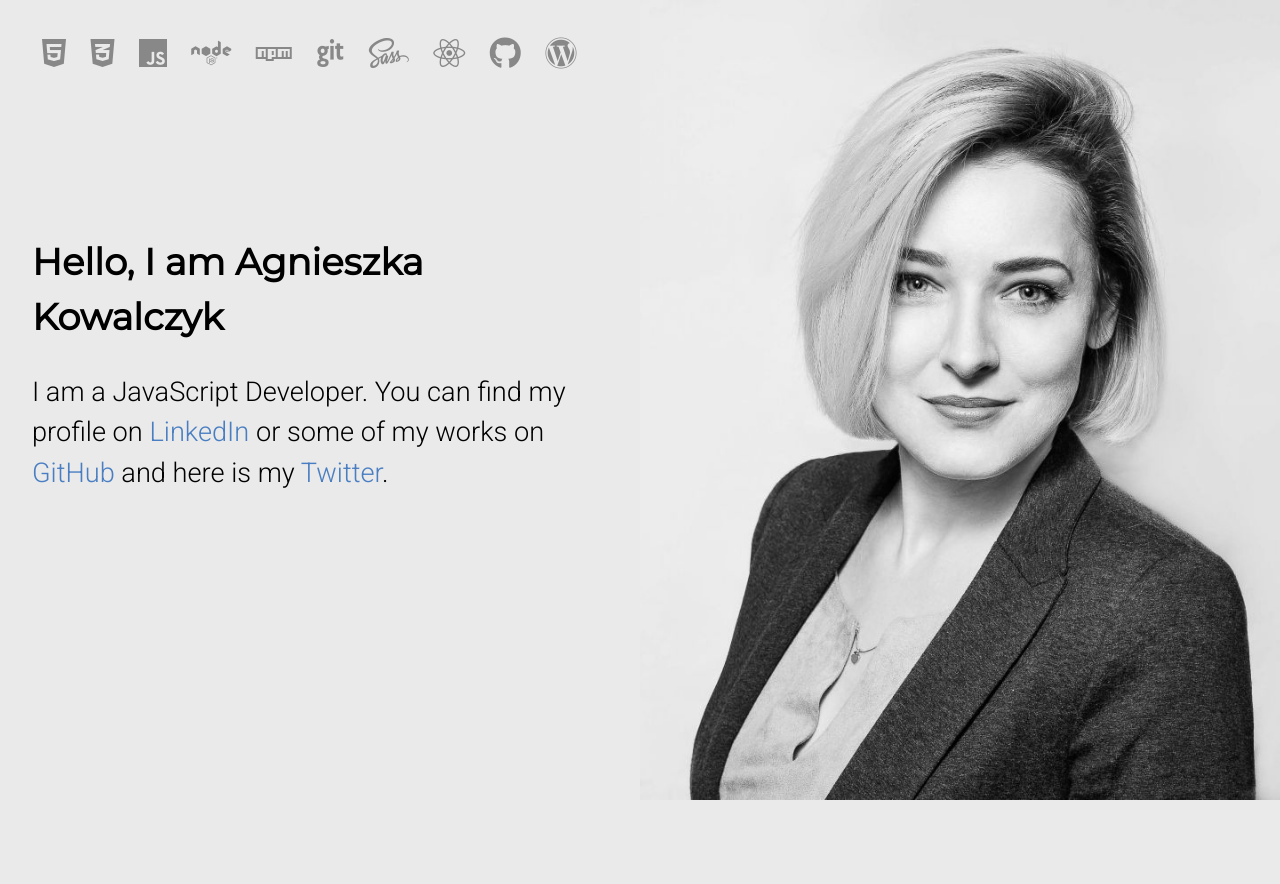
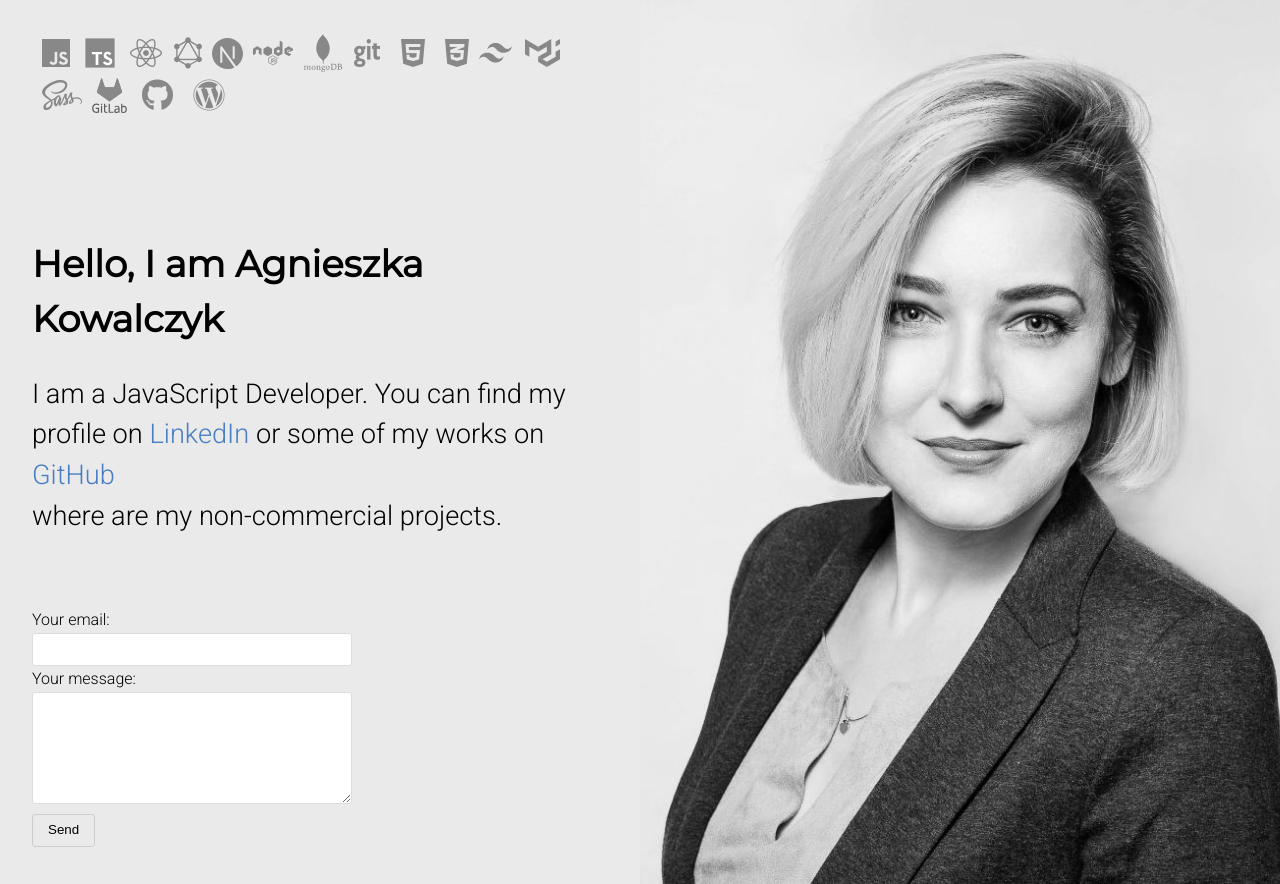
Before and after one commit to agmkowalczyk/agmkowalczyk.github.io, a plain HTML site: page index.html in a window 1280 px wide. Before the commit the page ends 800 px from the top, so only its background shows below. Drawn offline with Linux system fonts and the light colour scheme.

Commit message:
Update personal site

```diff
--- a/index.html
+++ b/index.html
@@ -12,27 +12,44 @@
     <div class="content">
       <div class="text">
         <span class="logo">
-            <i class="fab fa-2x fa-html5"></i>
-            <i class="fab fa-2x fa-css3-alt"></i>
-            <i class="fab fa-2x fa-js"></i>
-            <i class="fab fa-2x fa-node"></i>
-            <i class="fab fa-2x fa-npm"></i>
-            <i class="fab fa-2x fa-git"></i>
-            <i class="fab fa-2x fa-sass"></i>
-            <i class="fab fa-2x fa-react"></i>
-            <i class="fab fa-2x fa-github"></i>
-            <i class="fab fa-2x fa-wordpress"></i>
+          <i class="fab fa-2x fa-js" title="javascript"></i>
+          <span class="logo-img typescript" title="typescript"></span>
+          <i class="fab fa-2x fa-react" title="react.js"></i>
+          <span class="logo-img graph-ql" title="graphQL"></span>
+          <span class="logo-img next" title="next.js"></span>
+          <i class="fab fa-2x fa-node" title="node.js"></i>
+          <span class="logo-img mongodb" title="mongodb"></span>
+          <i class="fab fa-2x fa-git" title="git"></i>
+          <i class="fab fa-2x fa-html5" title="html5"></i>
+          <i class="fab fa-2x fa-css3-alt" title="css3"></i>
+          <span class="logo-img tailwind" title="tailwind"></span>
+          <span class="logo-img material-ui" title="material-ui"></span>
+          <i class="fab fa-2x fa-sass" title="sass"></i>
+          <span class="logo-img gitlab" title="gitlab"></span>
+          <i class="fab fa-2x fa-github" title="github"></i>
+          <i class="fab fa-2x fa-wordpress" title="wordpress"></i>
         </span>
         <h1>Hello, I am Agnieszka Kowalczyk</h1>
-        <p>I am a JavaScript Developer. You can find my profile on <a href="https://www.linkedin.com/in/agmkowalczyk/">LinkedIn</a>
-          or some of my works on <a href="https://github.com/agmkowalczyk">GitHub</a> and here is my <a href="https://twitter.com/agmkowalczyk">Twitter</a>.</p>
+        <p>I am a JavaScript Developer. You can find my profile on&nbsp;<a href="https://www.linkedin.com/in/agmkowalczyk/">LinkedIn</a>
+          or some of my works on <a href="https://github.com/agmkowalczyk">GitHub</a> <br/>where are my non-commercial projects</a>.</p>
+        <br/>
+        <form
+        action="https://formspree.io/f/xleykzbd"
+        method="POST"
+        >
+        <label>
+          Your email:
+          <input type="email" name="email">
+        </label>
+        <label>
+          Your message:
+          <textarea name="message" rows="4"></textarea>
+        </label>
+        <button type="submit">Send</button>
+        </form>
+        </div>
+      <div class="image">
       </div>
-      <div class="image">
-
-      </div>
-
-
-
     </div>
   </body>
 </html>
--- a/style.css
+++ b/style.css
@@ -36,7 +36,7 @@ h1 {
   font-family: 'Montserrat', sans-serif;
   font-size: 2.3em;
   line-height: 1.5em;
-  margin-top: 20vh;
+  margin-top: 15vh;
 }
 p {
   font-family: 'Roboto', sans-serif;
@@ -47,13 +47,90 @@ a {
   text-decoration: none;
   color: rgba(26, 94, 182, 0.774);
 }
+a:hover {
+  color: rgba(1, 56, 128, 0.966);
+}
 .logo {
   color: #888;
+  display: flex;
+  align-items: center;
+  flex-wrap: wrap;
 }
 .fab {
   margin: 5px 10px;
 }
-@media (max-width: 600px) {
+.logo-img {
+  display: inline-flex;
+  align-items: center;
+  width: 40px;
+  height: 40px;
+  background-repeat: no-repeat;
+}
+.typescript {
+  background-image: url(./svg/typescript.svg);
+  background-size: cover;
+}
+.mongodb {
+  background-image: url(./svg/mongodb.svg);
+}
+.graph-ql {
+  background-image: url(./svg/graph-ql.svg);
+  height: 32px;
+}
+.gitlab {
+  background-image: url(./svg/gitlab.svg);
+  height: 35px;
+  background-size: auto;
+}
+.material-ui {
+  background-image: url(./svg/material-ui.svg);
+  height: 28px;
+}
+.next {
+  background-image: url(./svg/nextjs.svg);
+  height: 31px;
+  width: 31px;
+  background-size: cover;
+}
+.tailwind {
+  background-image: url(./svg/tailwind.svg);
+  height: 20px;
+  margin-right: 6px;
+}
+form {
+  max-width: 320px;
+  margin-top: 30px;
+}
+label {
+    font-family: 'Roboto', sans-serif;
+    font-size: 1em;
+    line-height: 1em;
+    display: block;
+}
+input,
+textarea,
+button {
+  border: 1px solid #ddd;
+  border-radius: 3px;
+  line-height: 2;
+  margin: 5px 0;
+}
+input,
+textarea {
+  padding: 2px 5px;
+  display: block;
+  width: 100%;
+}
+button {
+  padding: 2px 15px;
+  cursor: pointer;
+  background: #eaeaea;
+  border-color: #ccc;
+}
+button:hover {
+  background: #d4d4d4;
+}
+@media (max-width: 768px) {
   .content > div {
     width: 100%;
   }
```
Also changed, not shown: svg/gitlab.svg (added), svg/graph-ql.svg (added), svg/material-ui.svg (added), svg/mongodb.svg (added), svg/nextjs.svg (added), svg/tailwind.svg (added), svg/typescript.svg (added).
